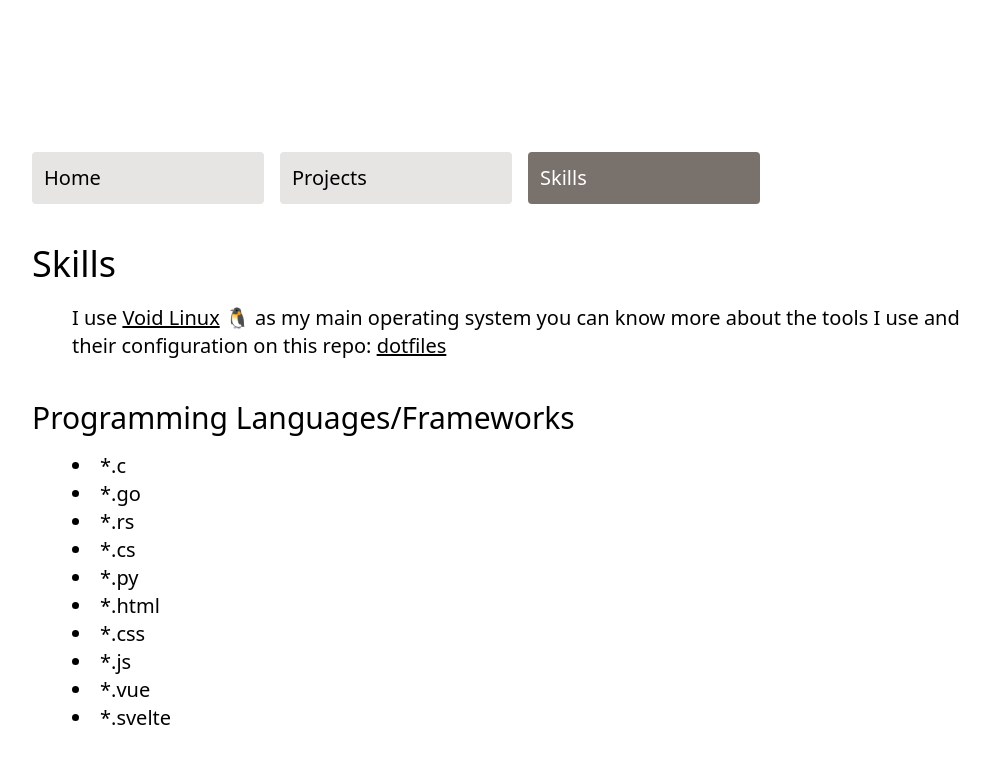
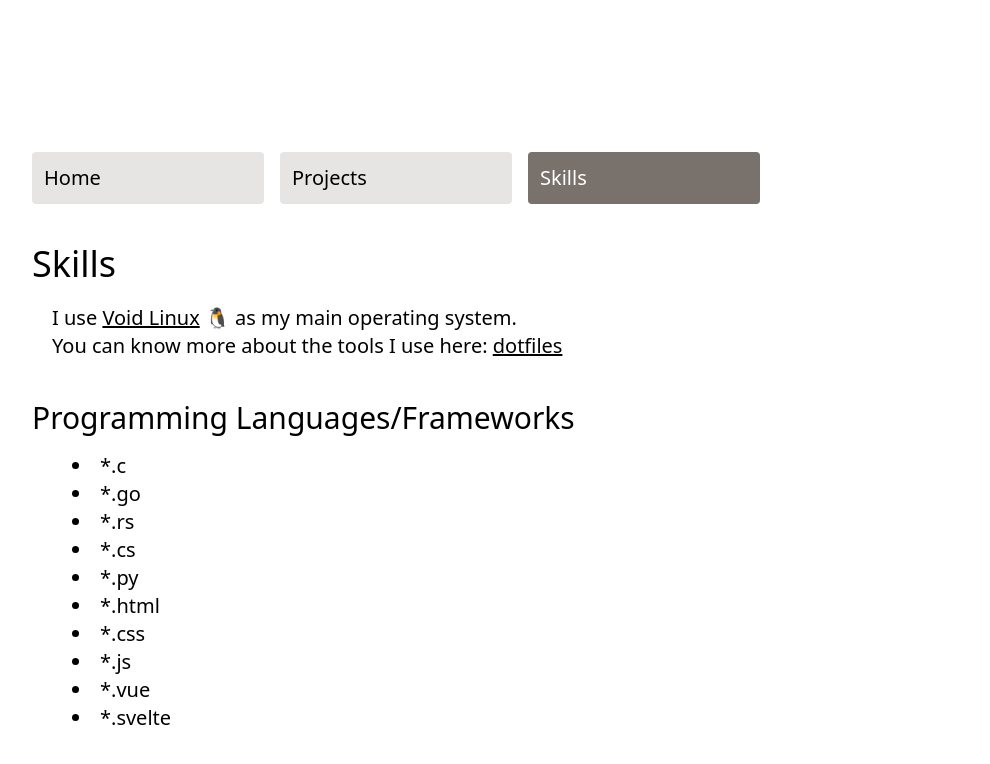
Before and after one commit to saravenpi/mywebsite, a SvelteKit app: page /skills in a window 1280 px wide. Shown: the top 764 px of the page, without its empty margins (120-1110 px from the left). Built offline with nearby package versions, Linux system fonts and the light colour scheme.

Commit message:
edit: changed text

```diff
--- a/src/routes/skills/+page.svelte
+++ b/src/routes/skills/+page.svelte
@@ -23,8 +23,10 @@
         <div class="text-4xl mb-5">
             Skills
         </div>
-        <div class="text-xl mb-10 ml-10">
-            I use <a class="underline" href="https://voidlinux.org/">Void Linux</a> 🐧 as my main operating system you can know more about the tools I use and their configuration on this repo: <a class="underline" href="https://github.com/saravenpi/dotfiles">dotfiles</a>
+        <div class="text-xl mb-10 ml-5">
+            I use <a class="underline" href="https://voidlinux.org/">Void Linux</a> 🐧 as my main operating system.
+            <br>
+            You can know more about the tools I use here: <a class="underline" href="https://github.com/saravenpi/dotfiles">dotfiles</a>
         </div>
         <div class="text-3xl mb-4">
             Programming Languages/Frameworks
```
